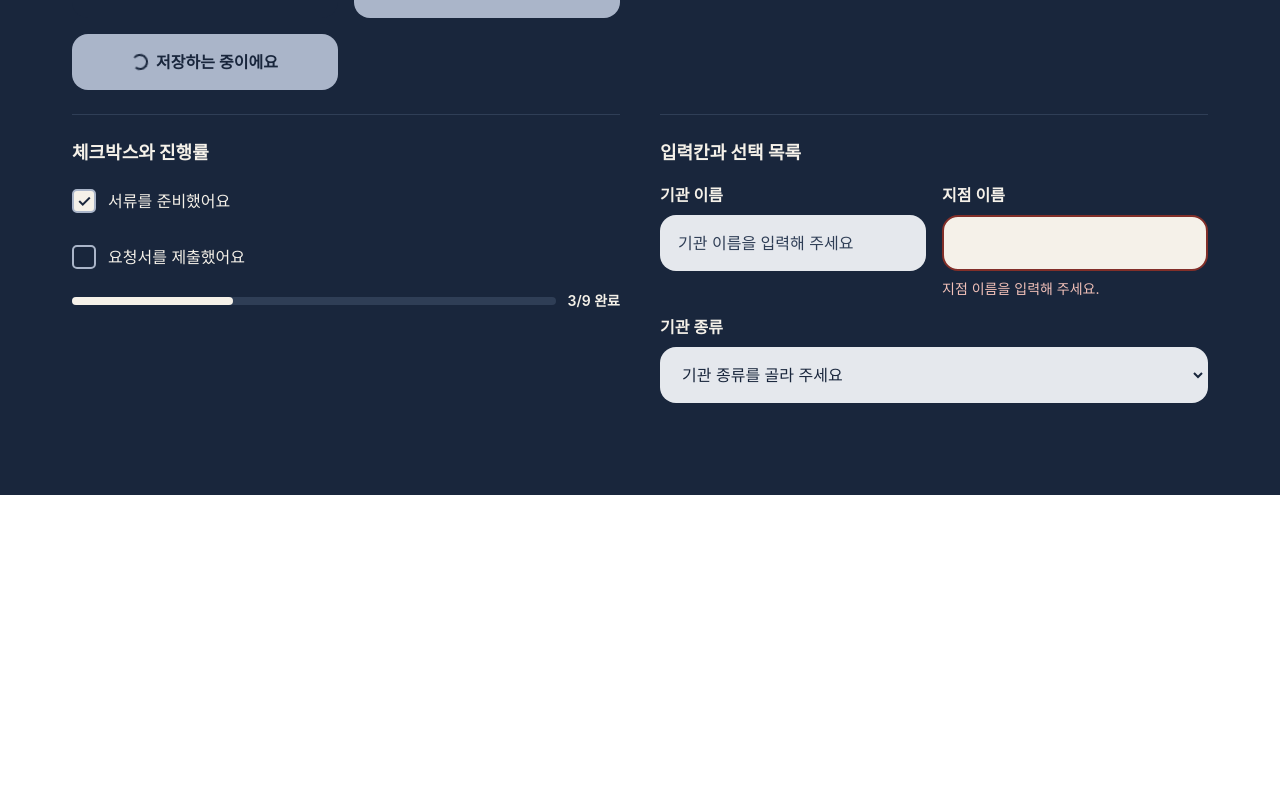
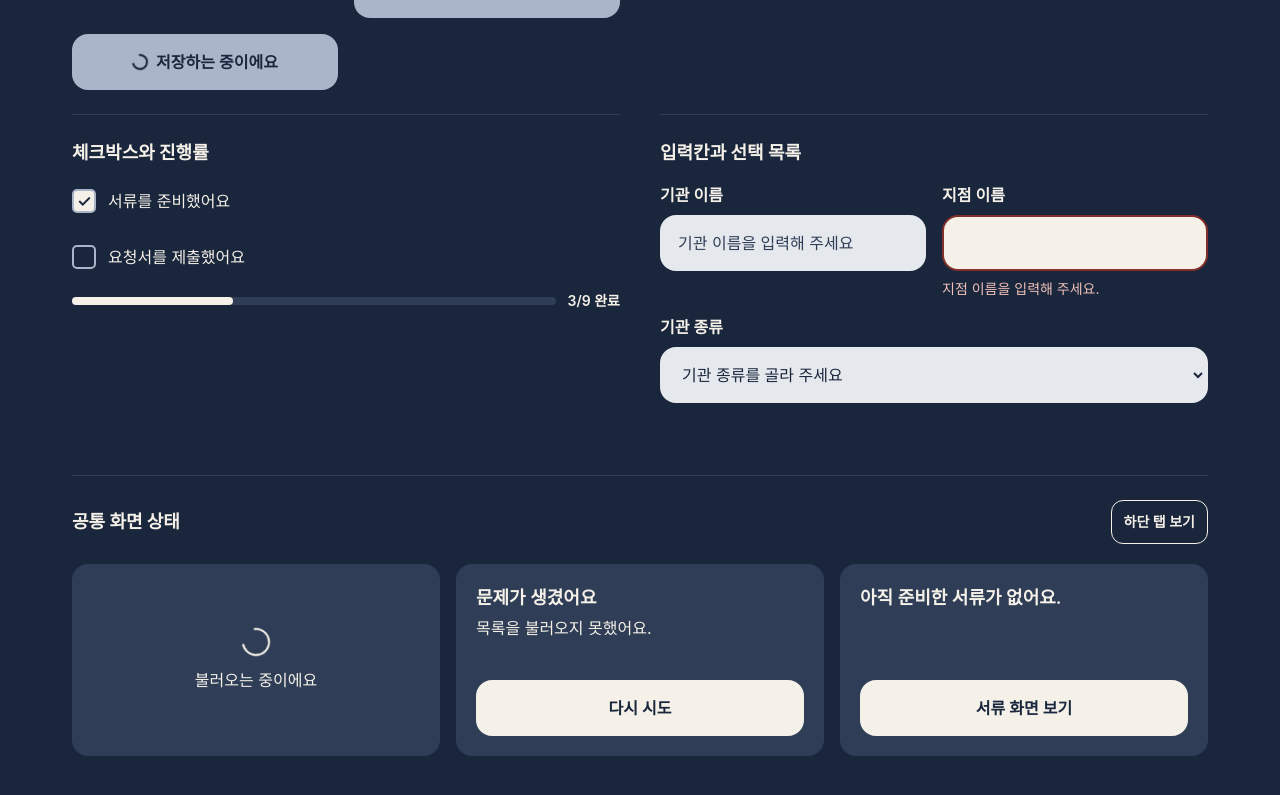
Before and after one commit to chung1yejun/AIrevolution, a Next.js app: page /dev-ui in a window 1280 px wide. Shown: the part 305-1100 px from the top of the page. Before the commit the page ends 800 px from the top, so only its background shows below. Built offline with nearby package versions, Linux system fonts and the light colour scheme; a web font is replaced by a local one.

Commit message:
feat(S3): 상태 부품 미리보기 추가

```diff
--- /dev/null
+++ b/app/dev-ui/LayoutExamples.tsx
@@ -0,0 +1,37 @@
+"use client";
+
+import Link from "next/link";
+import { useRouter } from "next/navigation";
+import { useState } from "react";
+import { EmptyState, ErrorState, Loading } from "@/components/ui";
+
+export function LayoutExamples() {
+  const router = useRouter();
+  const [retried, setRetried] = useState(false);
+
+  return (
+    <section className="mx-auto w-full max-w-[480px] px-4 pb-12 min-[1280px]:max-w-[1200px] min-[1280px]:px-8" aria-labelledby="layout-examples">
+      <div className="mb-5 flex flex-wrap items-center justify-between gap-3 border-t border-[var(--namgim-secondary)] pt-6">
+        <h2 id="layout-examples" className="text-lg font-bold">공통 화면 상태</h2>
+        <Link href="/home" className="inline-flex min-h-11 items-center rounded-xl border border-[var(--namgim-ivory)] px-3 text-sm font-semibold hover:bg-[var(--namgim-secondary)]">
+          하단 탭 보기
+        </Link>
+      </div>
+      <div className="grid gap-4 min-[1280px]:grid-cols-3">
+        <Loading />
+        <div>
+          <ErrorState
+            message="목록을 불러오지 못했어요."
+            onRetry={() => setRetried(true)}
+          />
+          {retried && <p role="status" className="mt-2 text-sm">다시 시도 동작을 확인했어요.</p>}
+        </div>
+        <EmptyState
+          message="아직 준비한 서류가 없어요."
+          actionLabel="서류 화면 보기"
+          onAction={() => router.push("/documents")}
+        />
+      </div>
+    </section>
+  );
+}
--- a/app/dev-ui/page.tsx
+++ b/app/dev-ui/page.tsx
@@ -1,5 +1,6 @@
 import { Button, Card, Checkbox, Chrysanthemum, Input, ProgressBar, Select, Tag } from "@/components/ui";
 import styles from "@/components/ui/theme";
+import { LayoutExamples } from "./LayoutExamples";
 
 export default function DevUiPage() {
   return (
@@ -47,6 +48,7 @@ export default function DevUiPage() {
           </Select>
         </section>
       </div>
+      <LayoutExamples />
     </main>
   );
 }
```
